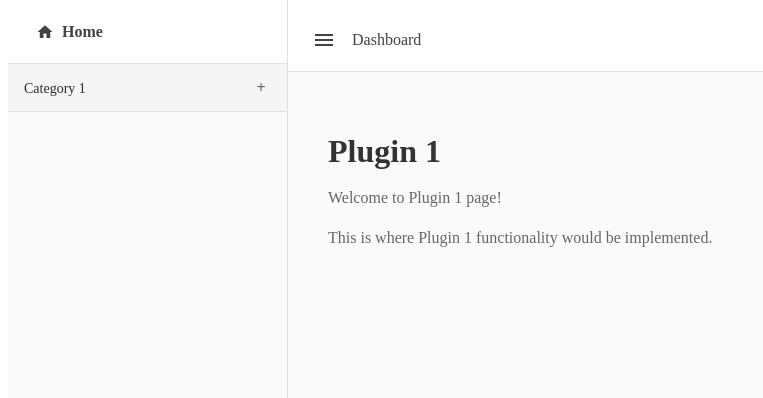
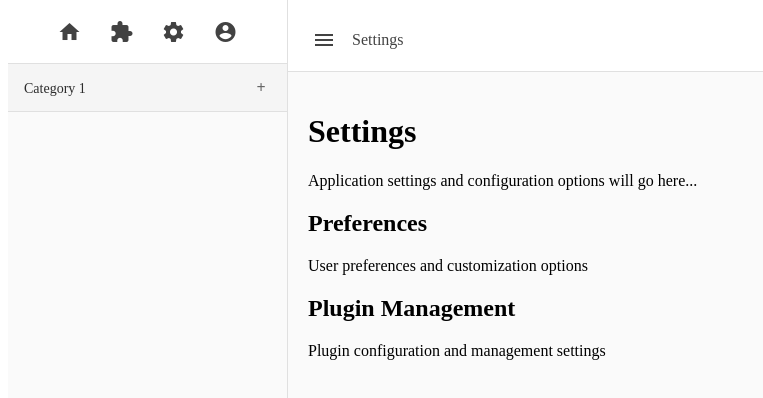
Before and after one commit to hz-andkorrel/modulair-web-platform, an Angular app: page /settings in a window 1280 px wide. Before the commit this address led to /plugin1. Shown: the top 398 px of the page, without its empty margins (0-763 px from the left). Built offline with nearby package versions, Linux system fonts and the light colour scheme.

Commit message:
feat: add settings/profile navigation with centered icon toolbar

```diff
--- a/src/app/app.routes.ts
+++ b/src/app/app.routes.ts
@@ -1,10 +1,12 @@
 import { Routes } from '@angular/router';
 import { Plugin1Component } from './features/plugins/plugin1.component';
 import { RegistryComponent } from './features/registry/registry.component';
+import { SettingsComponent } from './features/settings/settings.component';
 
 export const routes: Routes = [
   { path: '', redirectTo: '/plugin1', pathMatch: 'full' },
   { path: 'registry', component: RegistryComponent },
+  { path: 'settings', component: SettingsComponent },
   { path: 'plugin1', component: Plugin1Component },
   { path: '**', redirectTo: '/plugin1' } // Wildcard route for 404 cases
 ];
--- /dev/null
+++ b/src/app/features/settings/settings.component.html
@@ -0,0 +1,15 @@
+<!-- Settings component content -->
+<div class="settings-container">
+  <h1>Settings</h1>
+  <p>Application settings and configuration options will go here...</p>
+
+  <div class="settings-section">
+    <h2>Preferences</h2>
+    <p>User preferences and customization options</p>
+  </div>
+
+  <div class="settings-section">
+    <h2>Plugin Management</h2>
+    <p>Plugin configuration and management settings</p>
+  </div>
+</div>
--- /dev/null
+++ b/src/app/features/settings/settings.component.ts
@@ -0,0 +1,11 @@
+import { Component, ChangeDetectionStrategy } from '@angular/core';
+
+@Component({
+  selector: 'app-settings',
+  templateUrl: './settings.component.html',
+  styleUrl: './settings.component.scss',
+  changeDetection: ChangeDetectionStrategy.OnPush
+})
+export class SettingsComponent {
+
+}
--- a/src/app/shared/sidebar/sidebar.component.html
+++ b/src/app/shared/sidebar/sidebar.component.html
@@ -1,11 +1,24 @@
 <mat-sidenav-container class="sidenav-container">
-  <mat-sidenav #drawer class="sidenav" fixedInViewport
-      [attr.role]="'navigation'"
-      mode="side" opened="true">
+  <mat-sidenav
+    #drawer
+    class="sidenav"
+    fixedInViewport
+    [attr.role]="'navigation'"
+    mode="side"
+    opened="true"
+  >
     <mat-toolbar class="home-toolbar">
-      <button mat-button (click)="goHome()" class="home-button">
+      <button mat-icon-button (click)="goHome()">
         <mat-icon>home</mat-icon>
-        <span>Home</span>
+      </button>
+      <button mat-icon-button (click)="goRegistry()">
+        <mat-icon>extension</mat-icon>
+      </button>
+      <button mat-icon-button (click)="goSettings()">
+        <mat-icon>settings</mat-icon>
+      </button>
+      <button mat-icon-button (click)="goProfile()">
+        <mat-icon>account_circle</mat-icon>
       </button>
     </mat-toolbar>
 
@@ -26,11 +39,7 @@
 
   <mat-sidenav-content>
     <mat-toolbar color="primary">
-      <button
-        type="button"
-        aria-label="Toggle sidenav"
-        mat-icon-button
-        (click)="drawer.toggle()">
+      <button type="button" aria-label="Toggle sidenav" mat-icon-button (click)="drawer.toggle()">
         <mat-icon aria-label="Side nav toggle icon">menu</mat-icon>
       </button>
       <span>{{ pageTitle() }}</span>
--- a/src/app/shared/sidebar/sidebar.component.scss
+++ b/src/app/shared/sidebar/sidebar.component.scss
@@ -16,6 +16,14 @@ mat-toolbar {
   font-weight: 600;
   font-size: 16px;
   box-shadow: 0 1px 3px rgba(0,0,0,0.1);
+}
+
+// Specific styling for the sidebar toolbar with centered icons
+.home-toolbar {
+  display: flex;
+  justify-content: center;
+  align-items: center;
+  gap: 12px;
 }
 
 // Main navigation list
--- a/src/app/shared/sidebar/sidebar.component.ts
+++ b/src/app/shared/sidebar/sidebar.component.ts
@@ -35,6 +35,8 @@ export class SidebarComponent {
     switch (route) {
       case '/registry':
         return 'Registry';
+      case '/settings':
+        return 'Settings';
       case '/plugin1':
         return 'Plugin 1';
       default:
@@ -67,6 +69,17 @@ export class SidebarComponent {
   }
 
   goHome(): void {
+    this.router.navigate(['']);
+  }
+
+  goRegistry(): void {
     this.router.navigate(['/registry']);
   }
+
+  goSettings(): void {
+    this.router.navigate(['/settings']);
+  }
+
+  goProfile(): void {
+  }
 }
```
Also changed, not shown: src/app/features/settings/settings.component.scss (added), 1 other file (tests, documents, lock files or other folders).
